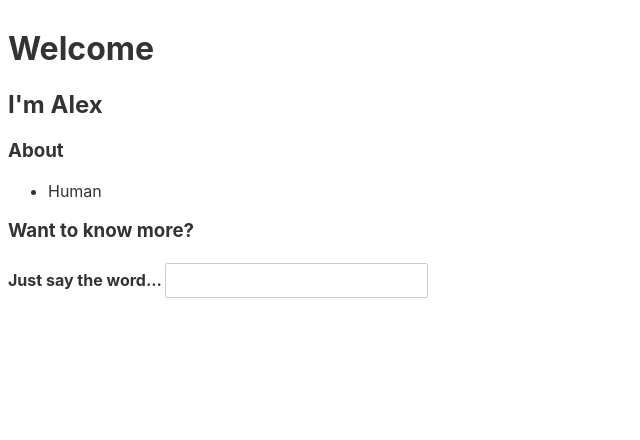
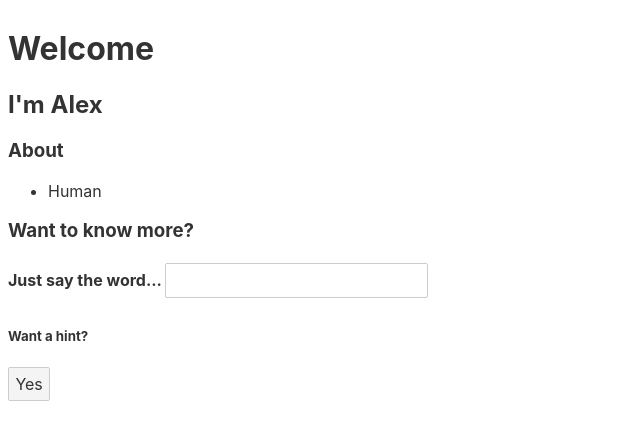
Before and after one commit to AlexJukes/jukes-box, a Svelte app: page / in a window 1280 px wide. Shown: the top 440 px of the page, without its empty margins (0-640 px from the left). Built offline with nearby package versions, Linux system fonts and the light colour scheme.

Commit message:
Add hint button

```diff
--- a/src/App.svelte
+++ b/src/App.svelte
@@ -1,5 +1,9 @@
 <script>
 	let codeWord = '';
+	let hintToggle  = false;
+	function handleHintClick() {
+		hintToggle = !hintToggle;
+	}
 	import Cat from './Cat.svelte'
 </script>
 
@@ -19,7 +23,7 @@
 	{#if codeWord.toLowerCase()  ===  'tech'}
 		<li><a href="https://github.com/AlexJukes" target="_blank" rel="noopener noreferrer">Software Engineer</a></li>
 	{/if}
-	{#if codeWord.toLowerCase()  ===  'lobbus'}
+	{#if codeWord.toLowerCase()  ===  'cat'}
 		<Cat />
 	{/if}
 </ul>
@@ -33,3 +37,17 @@
 	Just say the word...
 	<input type="text" bind:value={codeWord}/>
 </h4>
+
+<h5>
+	Want a hint?
+</h5>
+
+<button on:click={handleHintClick}>{hintToggle  ? 'No' : 'Yes'}</button>
+
+{#if hintToggle}
+<p>Try...</p>
+ <ul>
+	 <li><span>cat</span></li>
+	 <li><span>tech</span></li>
+ </ul>
+{/if}
--- a/src/Cat.svelte
+++ b/src/Cat.svelte
@@ -5,4 +5,4 @@
 </style>
 
 <li>Owner of this bundle of fur</li>
-<img src="/lobbus.jpeg" classname="lobbus" alt="A black and white cat curled up on a bed"/>
+<img src="/cat.jpeg" alt="A black and white cat curled up on a bed"/>
```
Also changed, not shown: public/cat.jpeg (renamed from public/lobbus.jpeg).
